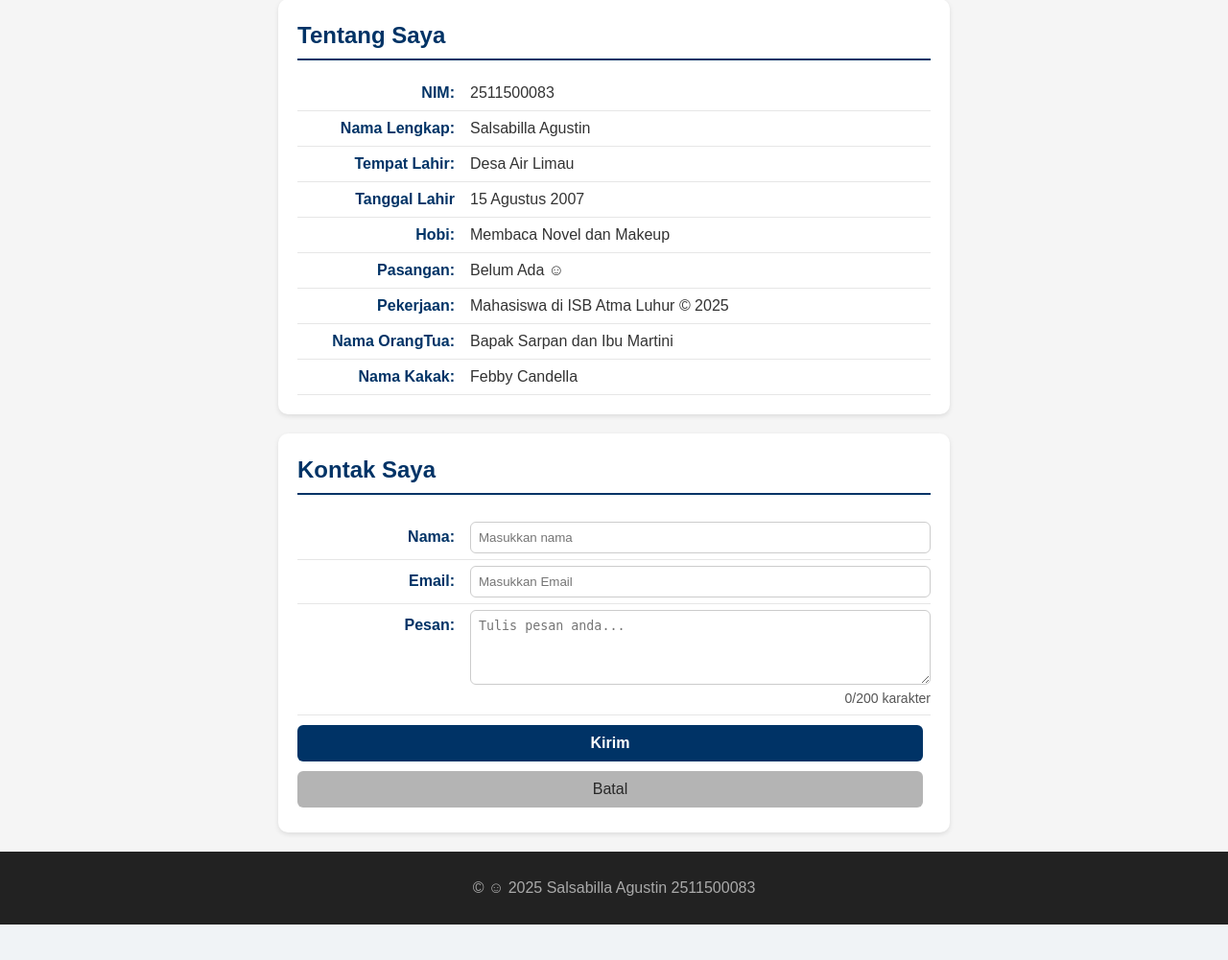
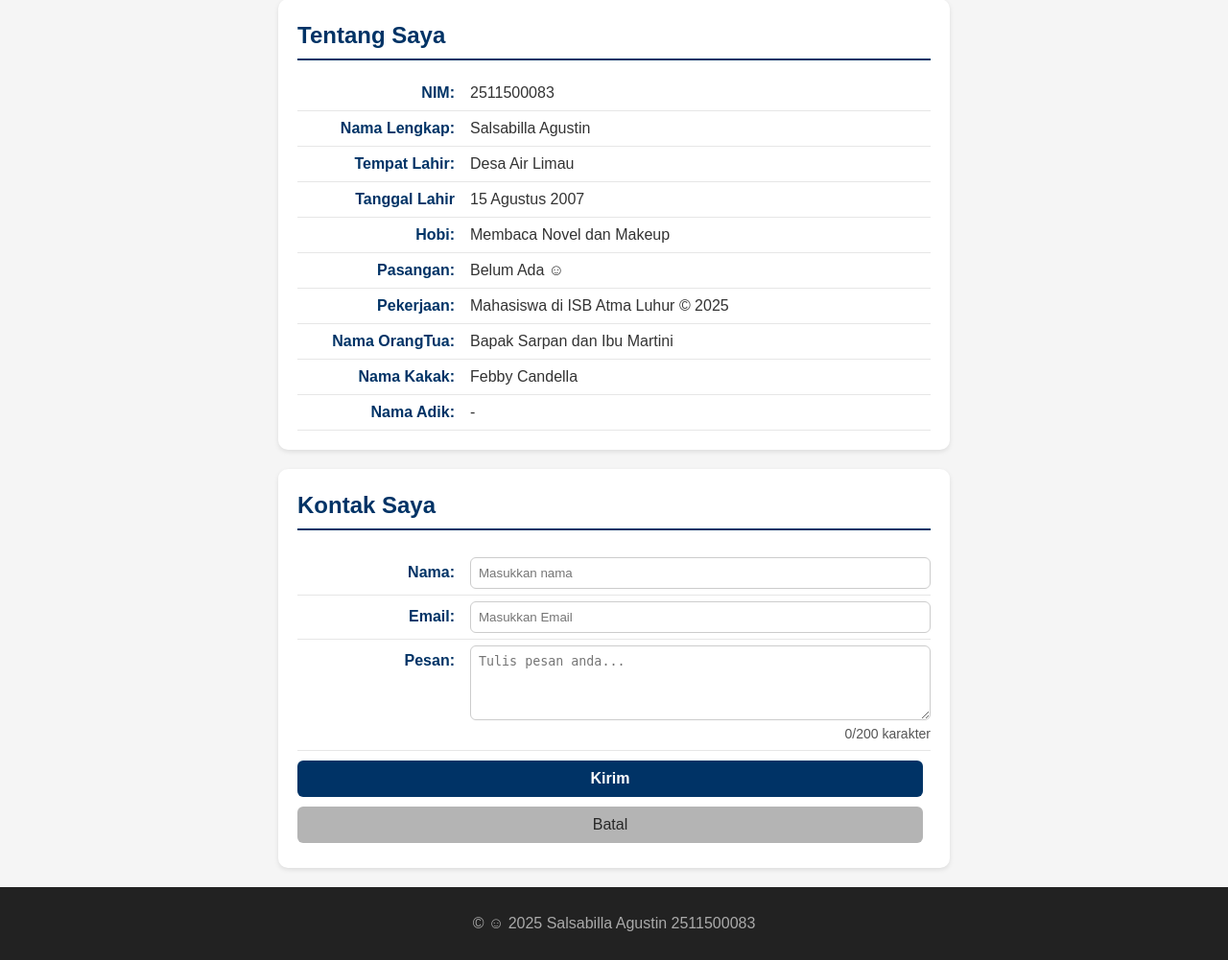
Before and after one commit to 2511500083-del/2511500083-PWD-GB1J-25260, a PHP site: page /pertemuan-06/index.php in a window 1280 px wide. Shown: the part 523-1524 px from the top of the page at 96% size. Before the commit the page ends 1487 px from the top, so only its background shows below. Run offline with PHP 8.4, Linux system fonts and the light colour scheme.

Commit message:
melengkapi section about dengan php serta menyesuaikan sesuai modul

```diff
--- a/pertemuan-06/index.php
+++ b/pertemuan-06/index.php
@@ -33,16 +33,32 @@
         </section>
 
         <section id="about">
+            <?php
+            $NIM = "2511500083";
+            $nim = "2511500222";
+            $Nim = "";
+            $Nama_Lengkap = "Salsabilla Agustin";
+            $nama_lengkap = "salsabilla agustin";
+            $Tempat_Lahir = "Desa Air Limau";
+            $Tanggal_Lahir = "15 Agustus 2007";
+            $Hobi = "Membaca Novel dan Makeup";
+            $Pasangan = "Belum Ada &#9786; ";
+            $Pekerjaan = "Mahasiswa di ISB Atma Luhur &copy; 2025";
+            $Nama_OrangTua = "Bapak Sarpan dan Ibu Martini ";
+            $Nama_Kakak = "Febby Candella";
+            $Nama_Adik = "-";
+            ?>
             <h2>Tentang Saya</h2>
-            <p><strong>NIM:</strong>2511500083</p>
-            <p><strong>Nama Lengkap:</strong>Salsabilla Agustin</p>
-            <p><strong>Tempat Lahir:</strong>Desa Air Limau</p>
-            <p><strong>Tanggal Lahir</strong>15 Agustus 2007</p>
-            <p><strong>Hobi:</strong>Membaca Novel dan Makeup</p>
-            <p><strong>Pasangan:</strong>Belum Ada &#9786; </p>
-            <p><strong>Pekerjaan:</strong>Mahasiswa di ISB Atma Luhur &copy; 2025</p>
-            <p><strong>Nama OrangTua:</strong>Bapak Sarpan dan Ibu Martini </p>
-            <p><strong>Nama Kakak:</strong>Febby Candella</p>
+            <p><strong>NIM:</strong><?php echo $NIM ?></p>
+            <p><strong>Nama Lengkap:</strong><?php echo $Nama_Lengkap ?></p>
+            <p><strong>Tempat Lahir:</strong><?php echo $Tempat_Lahir ?></p>
+            <p><strong>Tanggal Lahir</strong><?php echo $Tanggal_Lahir ?></p>
+            <p><strong>Hobi:</strong><?php echo $Hobi ?></p>
+            <p><strong>Pasangan:</strong><?php echo $Pasangan ?></p>
+            <p><strong>Pekerjaan:</strong><?php echo $Pekerjaan ?></p>
+            <p><strong>Nama OrangTua:</strong><?php echo $Nama_OrangTua ?></p>
+            <p><strong>Nama Kakak:</strong><?php echo $Nama_Kakak ?></p>
+            <p><strong>Nama Adik:</strong><?php echo $Nama_Adik ?></p>
         </section>
         <section id="contact">
             <h2>Kontak Saya</h2>
```
Also changed, not shown: pertemuan-06/README.md.
